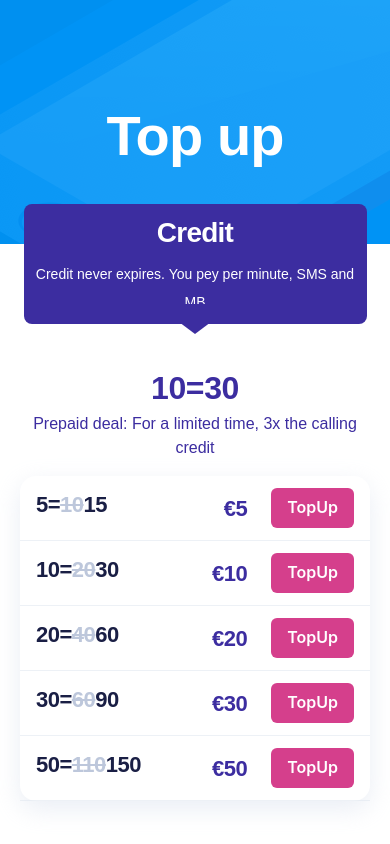
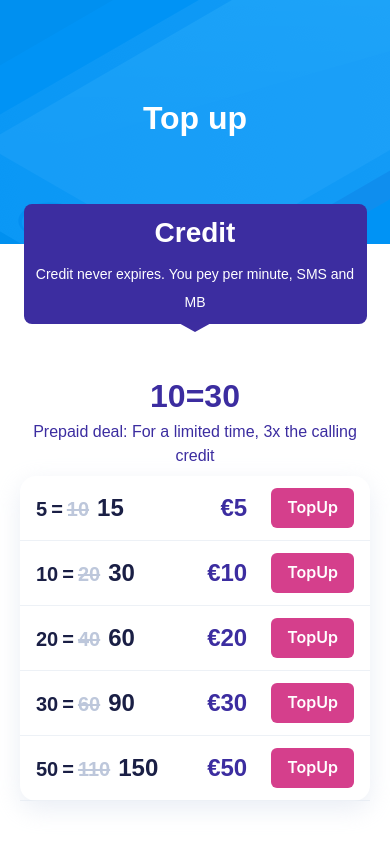
Before and after one commit to gr-olga/lebara_test, a React (Create React App) app: page / in a window 390 px wide. Shown: the top 844 px of the page. Built offline with nearby package versions, Linux system fonts and the light colour scheme.

Commit message:
css fixes

```diff
--- a/src/App.css
+++ b/src/App.css
@@ -36,7 +36,6 @@
     font-size: 56px;
     font-weight: bold;
     height: 56px;
-    letter-spacing: -0.88px;
     text-align: center;
 }
 
@@ -67,7 +66,6 @@
     font-size: 48px;
     font-weight: bold;
     height: 48px;
-    letter-spacing: -0.75px;
     margin-top: 20px;
 }
 
@@ -89,6 +87,10 @@
 }
 
 @media screen and (max-width: 400px) {
+    .title {
+        font-size: 32px;
+    }
+
     .desc {
         font-size: 14px;
         margin-top: 0;
@@ -100,8 +102,9 @@
 .triangle {
     width: 0;
     height: 0;
-    border-left: 40px solid transparent;
-    border-right: 40px solid transparent;
-    border-top: 30px solid rgb(60, 45, 160);
-    margin-top: 20px;
+    border-left: 18px solid transparent;
+    border-right: 18px solid transparent;
+    border-top: 10px solid rgb(61 45 160);
+    margin-top: 38px;
+
 }
--- a/src/components/DataTable/DataTable.css
+++ b/src/components/DataTable/DataTable.css
@@ -13,8 +13,7 @@
     font-family: Bree Serif, sans-serif;
     font-size: 56px;
     font-weight: bold;
-    letter-spacing: -0.4px;
-    margin-top: 30px;
+    margin-top: 56px;
 }
 
 .plan-desc {
@@ -30,6 +29,7 @@
 @media screen and (max-width: 400px) {
     .plan-title {
         font-size: 32px;
+        margin-top: 40px;
     }
 
     .plan-desc {
--- a/src/components/PlanDetail/PlanDetail.css
+++ b/src/components/PlanDetail/PlanDetail.css
@@ -12,6 +12,7 @@
 @media screen and (max-width: 400px) {
     .option-list {
         max-width: 350px;
+        margin-top: 32px;
     }
 }
 
@@ -20,6 +21,7 @@
     flex-direction: row;
     justify-content: space-between;
     margin: 32px 56px;
+    align-items: center;
 }
 
 @media screen and (max-width: 400px) {
@@ -41,14 +43,13 @@
     margin-right: 24px;
     font-size: 32px;
     font-weight: bold;
-    letter-spacing: -0.5px;
     word-wrap: initial;
 }
 
 @media screen and (max-width: 400px) {
     .option-price {
         color: rgb(60, 45, 160);
-        font-size: 22px;
+        font-size: 24px;
         text-align: right;
     }
 }
@@ -71,7 +72,6 @@
     font-family: ChiswickGrotesqueLebara-Bold, sans-serif;
     font-size: 32px;
     font-weight: bold;
-    letter-spacing: -0.5px;
 }
 
 @media screen and (max-width: 400px) {
--- a/src/components/PlanDetail/PromoCredit/PromoCredit.css
+++ b/src/components/PlanDetail/PromoCredit/PromoCredit.css
@@ -5,29 +5,41 @@
     color: rgb(26, 31, 69);
     font-size: 32px;
     font-weight: bold;
-    letter-spacing: -0.5px;
+    align-items: baseline;
 }
+
 @media screen and (max-width: 400px) {
     .number-box {
         font-size: 22px;
     }
 }
 
-.credit {
+.num {
+    margin-right: 4px;
+}
+
+.num.--credit {
     color: rgb(189, 199, 219);
-    font-size: 32px;
     font-weight: bold;
-    height: 32px;
-    letter-spacing: -0.5px;
+    text-decoration: line-through;
     margin-right: 8px;
-    margin-left: 8px;
-    text-decoration: line-through;
-    word-wrap: initial;
+}
+
+.num:last-of-type {
+    margin-right: 0;
 }
 
 @media screen and (max-width: 400px) {
-    .credit {
-        font-size: 22px;
-        margin: 0;
+    .num {
+        font-size: 20px;
     }
+
+    .num.--promo-credit {
+        font-size: 24px;
+    }
+
+    .num.--credit {
+        font-size: 20px;
+    }
+
 }
--- a/src/components/PlanDetail/PromoCredit/PromoCredit.tsx
+++ b/src/components/PlanDetail/PromoCredit/PromoCredit.tsx
@@ -4,10 +4,10 @@ export default function PromoCredit(props: { credit: number, promoCredit: number
 
     return (
         <div className="number-box">
-            <span className="num">{props.cost}</span>
-            <span className="num"> = </span>
-            <span className="credit">{props.credit}</span>
-            <span className="num">{props.promoCredit}</span>
+            <span className="num --cost">{props.cost}</span>
+            <span className="num --equal"> = </span>
+            <span className="num --credit">{props.credit}</span>
+            <span className="num --promo-credit">{props.promoCredit}</span>
         </div>
     )
 }
```
